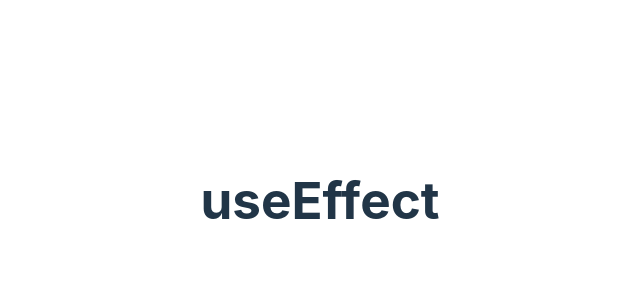
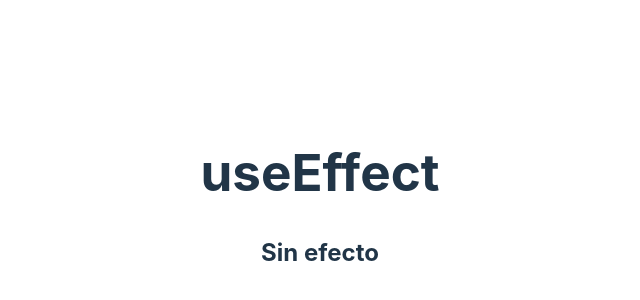
Before and after one commit to valpas312/React-InLearning, a React (Vite) app in the folder reactHooks/: page / in a window 1280 px wide. Shown: the part 200-500 px from the top of the page, without its empty margins (320-960 px from the left). Built offline with nearby package versions, Linux system fonts and the light colour scheme.

Commit message:
useEffect para cambios de un solo estado

```diff
--- a/reactHooks/src/components/useEffect/MiComponente2.jsx
+++ b/reactHooks/src/components/useEffect/MiComponente2.jsx
@@ -4,17 +4,23 @@ const MiComponente2 = () => {
 
     const [nombre, setNombre] = useState("Juan");
 
+    const [nombre1, setNombre1] = useState("Juan");
+
     useEffect(() => {
         console.log(nombre);
-    }), [];
+    }, [nombre]);
 
     const handleClick = () => {
         nombre === "Juan" ? setNombre("Pedro") : setNombre("Juan");
     }
 
+    const handleClick1 = () => {
+        nombre1 === "Juan" ? setNombre1("Pedro") : setNombre1("Juan");
+    }
+
   return <>
     <h1 onClick={handleClick}>useEffect</h1>
-
+    <h2 onClick={handleClick1}>Sin efecto</h2>
   </>;
 };
 
```
